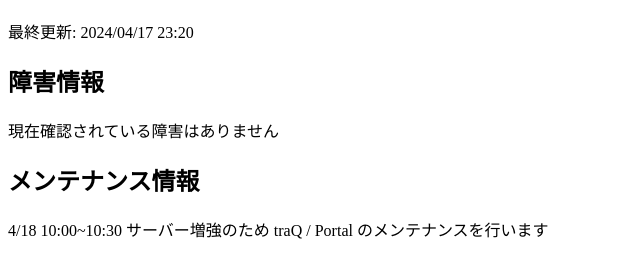
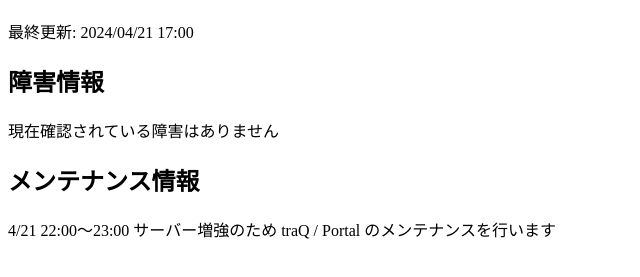
Before and after one commit to traPtitech/service-status, a plain HTML site: page index.html in a window 1280 px wide. Shown: the part 61-338 px from the top of the page, without its empty margins (0-640 px from the left). Drawn offline with Linux system fonts and the light colour scheme.

Commit message:
Update index.html

```diff
--- a/index.html
+++ b/index.html
@@ -6,12 +6,12 @@
     </head>
     <body>
         <h1>traP Service Status</h1>
-        <p>最終更新: 2024/04/17 23:20</p>
+        <p>最終更新: 2024/04/21 17:00</p>
 
         <h2>障害情報</h2>
         <p>現在確認されている障害はありません</p>
 
         <h2>メンテナンス情報</h2>
-        <p>4/18 10:00~10:30 サーバー増強のため traQ / Portal のメンテナンスを行います</p>
+        <p>4/21 22:00～23:00 サーバー増強のため traQ / Portal のメンテナンスを行います</p>
     </body>
 </html>
```
